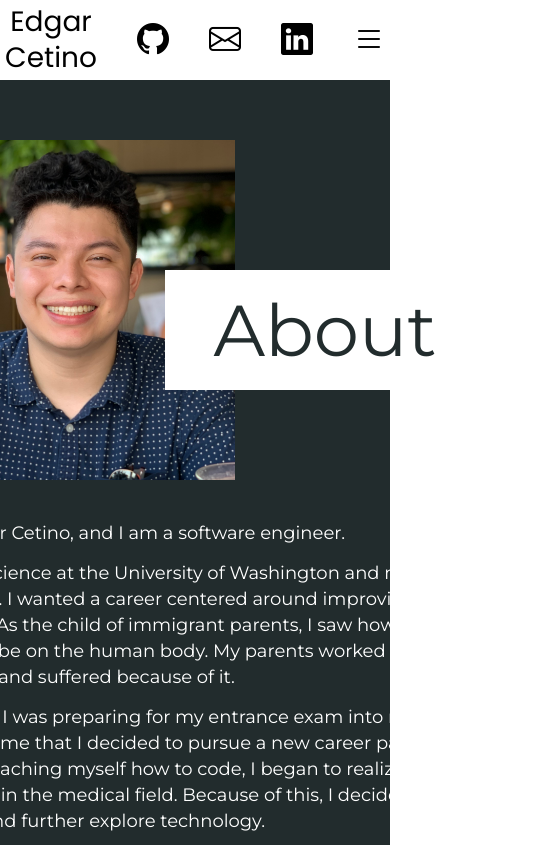
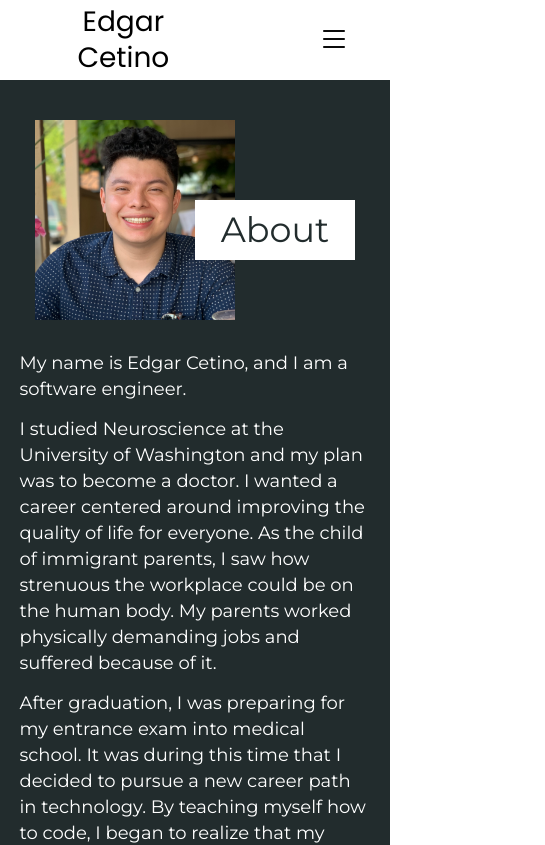
Before and after one commit to ecetino/portfolio, a React (Create React App) app: page /about in a window 390 px wide. Shown: the top 845 px of the page, 545 px wide, since content can reach past the window. Built offline with nearby package versions, Linux system fonts and the light colour scheme.

Commit message:
Responsive changes to pages for tablet/mobile

```diff
--- a/src/components/HamburgerMenu/styles.scss
+++ b/src/components/HamburgerMenu/styles.scss
@@ -4,6 +4,7 @@
     display: none;
 
     @include respond-to(tablet) {
+        z-index: 10;
         position: absolute;
         top: 0;
         left: 0;
--- a/src/components/Header/header.tsx
+++ b/src/components/Header/header.tsx
@@ -6,10 +6,7 @@ import { HamburgerMenu } from '../HamburgerMenu/hamburgerMenu';
 
 import './styles.scss';
 
-interface Props {
-};
-
-export const Header = ({ }: Props) => {
+export const Header = () => {
     const [showHamburgerMenu, setShowHamburgerMenu] = useState(false);
 
     return (
@@ -23,7 +20,7 @@ export const Header = ({ }: Props) => {
                 <Link to="resume">Resume</Link>
                 <Link to="contact">Contact</Link>
             </nav>
-            <nav className="header-icon-links flex-center">
+            <nav className="header-icon-links">
                 <a href="https://github.com/ecetino" target="_blank" rel="noreferrer">
                     <i className="icon bi-github" role="img" aria-label="GitHub" />
                 </a>
--- a/src/pages/About/styles.scss
+++ b/src/pages/About/styles.scss
@@ -7,6 +7,8 @@
         flex-direction: column;
         justify-content: center;
         padding-top: 20px;
+        min-height: calc(100vh - 80px);
+        width: 100%;
     }
 
     &-header {
@@ -15,12 +17,23 @@
         position: relative;
         padding: 40px;
         height: 420px;
+
+        @include respond-to(tablet) {
+            height: clamp(250px, 40vw, 400px);
+            padding: 20px 40px;
+        }
+
         img {
             position: absolute;
             right: 0px;
             height: 340px;
             width: 340px;
             object-fit: cover;
+
+            @include respond-to(tablet) {
+                height: clamp(200px, 35vw, 340px);
+                width: clamp(200px, 35vw, 340px);
+            }
         }
 
         h1 {
@@ -33,6 +46,15 @@
             text-align: center;
             line-height: 120px;
             color: $dark-blue;
+
+            @include respond-to(tablet) {
+                width: clamp(160px, 25vw, 300px);
+                height: clamp(60px, 8vw, 100px);
+                font-size: clamp(35px, 6vw, 60px);
+                line-height: clamp(60px, 9vw, 120px);
+                top: clamp(100px, 19vw, 150px);
+                left: 40px;
+            }
         }
     }
 
@@ -40,7 +62,7 @@
         display: flex;
         flex-direction: column;
         align-items: center;
-        padding-bottom: 80px;
+        padding-bottom: 50px;
         p {
             min-width: 700px;
             width: 40%;
@@ -48,6 +70,12 @@
             color: $white;
             margin-bottom: 14px;
             text-align: left;
+
+            @include respond-to(tablet) {
+                width: 90%;
+                min-width: 200px;
+                max-width: 700px;
+            }
         }
     }
 }
--- a/src/pages/Home/styles.scss
+++ b/src/pages/Home/styles.scss
@@ -1,7 +1,7 @@
 @import "../../styles/sass/main.scss";
 
 .home-container {
-    background: url("../../assets/images/mountain_background.jpg") center top fixed;
+    background: url("../../assets/images/mountain_background.jpg") center top;
     background-color: black;
     -webkit-background-size: cover;
     -moz-background-size: cover;
--- a/src/pages/Projects/components/ProjectItem/styles.scss
+++ b/src/pages/Projects/components/ProjectItem/styles.scss
@@ -2,23 +2,44 @@
 
 .project-item {
   display: flex;
+  flex-direction: row;
   justify-content: center;
   align-items: center;
   margin-bottom: 50px;
+
+  @include respond-to(tablet) {
+    flex-direction: column !important;
+    margin-bottom: 20px;
+  }
 
   &-image {
     margin: 0px 20px;
     img {
       width: 650px;
       object-fit: cover;
+
+      @include respond-to(tablet) {
+        width: 90%;
+      }
     }
   }
 
   &-content {
     width: 400px;
+    margin-top: 0px;
+
+    @include respond-to(tablet) {
+      margin-top: 20px;
+      width: 70%;
+    }
+
     h3 {
       color: $white;
       margin-bottom: 20px;
+
+      @include respond-to(tablet) {
+        margin-bottom: 5px;
+      }
     }
     h6 {
       color: $white;
--- a/src/pages/Projects/styles.scss
+++ b/src/pages/Projects/styles.scss
@@ -10,5 +10,9 @@
     h2 {
         color: $white;
         margin-bottom: 60px;
+
+        @include respond-to(tablet) {
+            margin-bottom: 30px;
+        }
     }
 }
--- a/src/styles/sass/partials/_globals.scss
+++ b/src/styles/sass/partials/_globals.scss
@@ -103,19 +103,19 @@ i {
 }
 
 // Spacing
-.ml1 {
+.mb20 {
     margin-bottom: 20px;
 }
 
-.mt1 {
+.mt20 {
     margin-top: 20px;
 }
 
-.plr1 {
+.plr20 {
     padding: 0px 20px;
 }
 
-.plr2 {
+.plr40 {
     padding: 0px 40px;
 }
 
```
